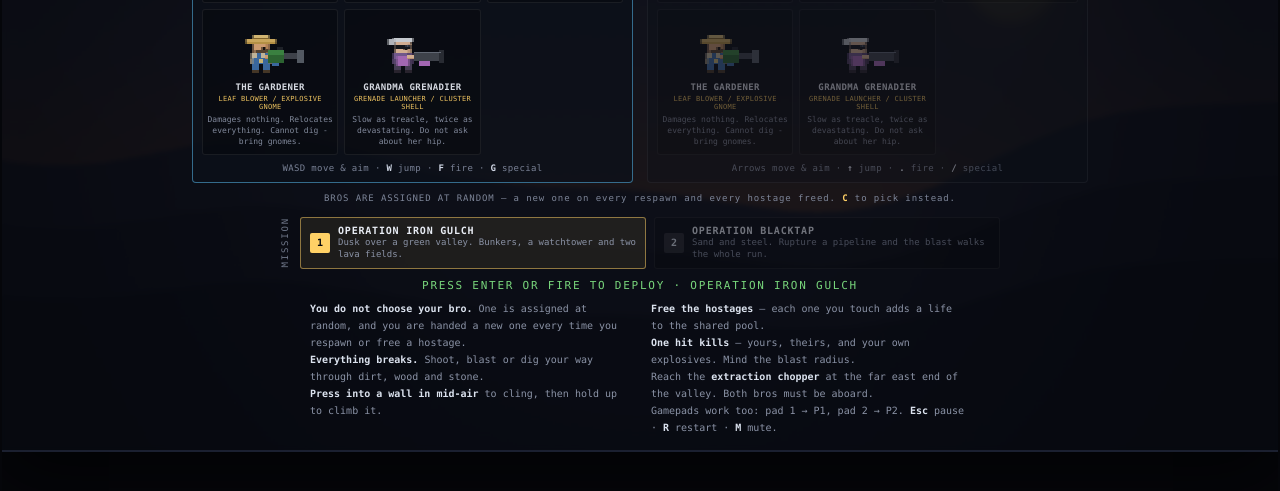
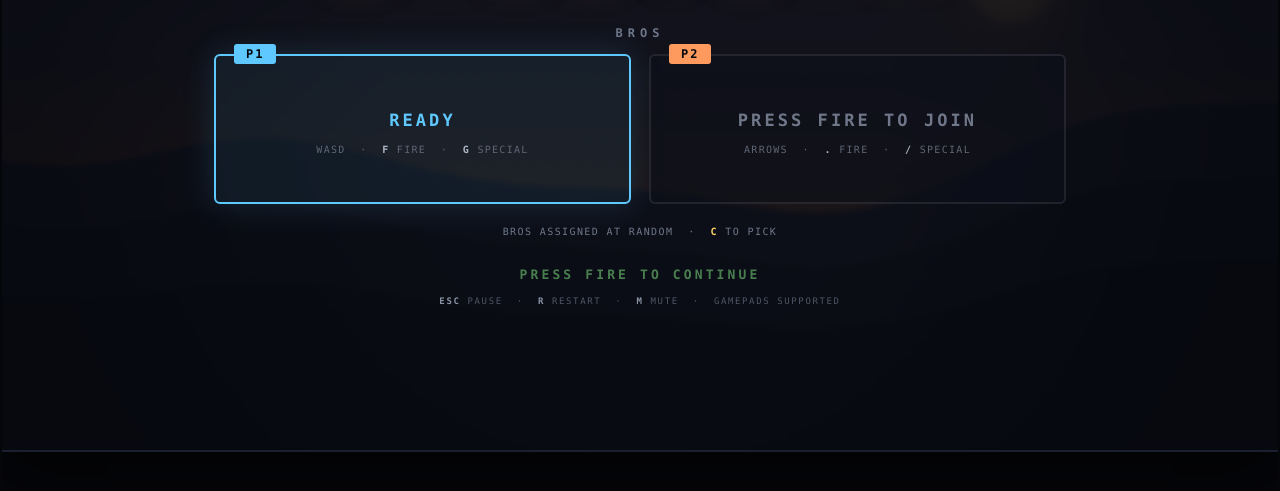
Before and after one commit to initfive/brostorm, a plain HTML site: page index.html in a window 1280 px wide. Shown: the part 309-800 px from the top of the page. Drawn offline with Linux system fonts and the light colour scheme; animation ran at ten frames a second.

Commit message:
Rebuild the main menu as two big steps
The title screen had accreted into one dense page: logo, two roster panels,
ten character cards, a mission strip, a start hint and a six-item briefing.
Split into two quiet steps with far less on each.

Step 1 - BROS
- two large slots, one per player, that light up in the player's colour on
  joining. Nothing else to read
- character cards only appear at all when picking manually

Step 2 - OPERATION
- two large mission cards with the name at 19px, chosen with left/right or
  the number keys, escape to step back

Presentation
- logo roughly doubled, with a stacked shadow
- briefing list dropped entirely; the rules are in the README where they can
  be read properly, and the controls stay on the slot that owns them
- one small footnote line for the global keys

Fixes found while testing
- panel visibility and the hint text were computed before the step handler
  ran, so both described the previous frame's state. Input is now handled
  first and the screen drawn from the result
- in manual pick mode, the fire press that locked in your bro also advanced
  the menu, skipping the roster entirely. Any press that joins or locks is
  consumed by that action
- the "locked" class lost its styling when the old title CSS was stripped, so
  locking in had no visual state. Caught by checking every class the JS
  toggles against the stylesheet

Co-Authored-By: Claude Opus 4.8 <noreply@anthropic.com>

```diff
--- a/css/style.css
+++ b/css/style.css
@@ -216,107 +216,44 @@ html, body {
   color: #8b93a6;
 }
 
-.slots {
-  display: grid;
-  grid-template-columns: 1fr 1fr;
-  gap: 14px;
-}
 
-.slot {
-  border: 1px solid rgba(255, 255, 255, 0.1);
-  background: rgba(12, 16, 26, 0.75);
-  border-radius: 4px;
-  padding: 9px;
-  opacity: 0.5;
-  transition: opacity 0.18s, border-color 0.18s, box-shadow 0.18s;
-}
-.slot.joined { opacity: 1; }
-#p1-panel.joined { border-color: rgba(94, 200, 255, 0.5); }
-#p2-panel.joined { border-color: rgba(255, 154, 94, 0.5); }
-#p1-panel.locked { box-shadow: 0 0 0 1px var(--p1), 0 0 22px rgba(94, 200, 255, 0.22); }
-#p2-panel.locked { box-shadow: 0 0 0 1px var(--p2), 0 0 22px rgba(255, 154, 94, 0.22); }
 
-.slot header {
-  display: flex;
-  justify-content: space-between;
-  align-items: center;
-  margin-bottom: 8px;
-  font-size: 9px;
-  letter-spacing: 0.14em;
-}
-.badge {
-  padding: 2px 6px;
-  border-radius: 2px;
-  font-weight: 700;
-  color: #06080e;
-}
-.badge.p1 { background: var(--p1); }
-.badge.p2 { background: var(--p2); }
-.slot-status { color: #7d8598; }
 
-.cards { display: grid; grid-template-columns: repeat(3, 1fr); gap: 6px; }
 
-.card {
-  border: 1px solid rgba(255, 255, 255, 0.08);
-  border-radius: 3px;
-  padding: 6px 4px;
-  background: rgba(0, 0, 0, 0.3);
-  opacity: 0.42;
-  transition: opacity 0.15s, transform 0.15s, background 0.15s;
-}
-.card.active {
-  opacity: 1;
-  background: rgba(255, 209, 102, 0.09);
-  border-color: rgba(255, 209, 102, 0.45);
-  transform: translateY(-2px);
-}
 
-.portrait {
-  width: 100%;
-  max-width: 104px;
-  height: 62px;
-  image-rendering: pixelated;
-  display: block;
-  margin: 0 auto 4px;
-}
 
-.card-name { font-size: 9px; font-weight: 700; letter-spacing: 0.04em; line-height: 1.2; }
-.card-tag { font-size: 7px; color: var(--gold); margin: 2px 0 3px; letter-spacing: 0.04em; line-height: 1.25; }
-.card-blurb { font-size: 8px; color: #98a0b2; line-height: 1.35; }
 
-.keys {
-  margin-top: 8px;
-  font-size: 9px;
-  color: #798195;
-  letter-spacing: 0.04em;
-}
-.keys b { color: #cfd6e4; }
 
-#start-hint {
-  margin: 10px 0 8px;
-  font-size: 11px;
-  letter-spacing: 0.16em;
-  color: #8b93a6;
-}
+
+
+
+
+
+
+
+
+
+
+
+
+
+
+
+
+
+
+
+
+
+
 #start-hint.ready {
   color: var(--good);
   animation: pulse 1s ease-in-out infinite;
 }
 @keyframes pulse { 50% { opacity: 0.4; } }
 
-.briefing {
-  list-style: none;
-  padding: 0;
-  margin: 0 auto;
-  max-width: 660px;
-  text-align: left;
-  font-size: 10px;
-  line-height: 1.7;
-  color: #8b93a6;
-  columns: 2;
-  column-gap: 22px;
-}
-.briefing b { color: #dbe2ee; }
+
+
 
 .panel-screen { text-align: center; padding: 20px; }
 .panel-screen h2 {
@@ -353,77 +290,26 @@ html, body {
 
 /* ------------------------------------------------------- mission select --- */
 
-.mission-bar {
-  display: flex;
-  align-items: center;
-  gap: 10px;
-  margin: 14px auto 0;
-  max-width: 720px;
-}
 
-.mission-label {
-  font-size: 9px;
-  letter-spacing: 0.2em;
-  color: #6f7789;
-  writing-mode: vertical-rl;
-  text-orientation: mixed;
-  transform: rotate(180deg);
-}
 
-#missions {
-  display: grid;
-  grid-template-columns: 1fr 1fr;
-  gap: 8px;
-  flex: 1;
-}
 
-.mission {
-  display: grid;
-  grid-template-columns: auto 1fr;
-  grid-template-rows: auto auto;
-  column-gap: 8px;
-  align-items: center;
-  text-align: left;
-  padding: 7px 9px;
-  border: 1px solid rgba(255, 255, 255, 0.08);
-  border-radius: 3px;
-  background: rgba(0, 0, 0, 0.3);
-  opacity: 0.45;
-  transition: opacity 0.15s, border-color 0.15s, background 0.15s;
-}
 
-.mission.active {
-  opacity: 1;
-  border-color: rgba(255, 209, 102, 0.5);
-  background: rgba(255, 209, 102, 0.08);
-}
 
-.mkey {
-  grid-row: 1 / 3;
-  width: 20px;
-  height: 20px;
-  display: grid;
-  place-items: center;
-  border-radius: 2px;
-  background: rgba(255, 255, 255, 0.12);
-  font-size: 10px;
-  font-weight: 700;
-  color: #dbe2ee;
-}
 
-.mission.active .mkey { background: var(--gold); color: #06080e; }
-.mission b { font-size: 10px; letter-spacing: 0.08em; }
-.mblurb { font-size: 9px; color: #8b93a6; line-height: 1.4; }
+
+
+
+
+
+
+
+
+
 
 /* --------------------------------------------------- random bro rotation --- */
 
-#bro-mode {
-  margin: 10px 0 0;
-  font-size: 9px;
-  letter-spacing: 0.1em;
-  color: #7d8598;
-}
-#bro-mode b { color: var(--gold); }
+
+
 
 /* In rotation mode the cards are a roster, not a menu: no selection, no
    hover affordance, everything shown at equal weight. */
@@ -435,3 +321,236 @@ html, body {
   opacity: 0.92;
 }
 #screens.random-bros .card-blurb { color: #8b93a6; }
+
+/* ==========================================================================
+   MAIN MENU
+   Two steps, each one big and quiet: who is playing, then where they go.
+   ========================================================================== */
+
+#title {
+  width: 100%;
+  max-width: 900px;
+  padding: 24px;
+  text-align: center;
+}
+
+.logo {
+  margin: 0;
+  font-size: clamp(46px, 9vw, 104px);
+  line-height: 0.92;
+  letter-spacing: 0.14em;
+  font-weight: 800;
+  color: var(--gold);
+  text-shadow:
+    0 4px 0 #92501d,
+    0 8px 0 #5e3411,
+    0 16px 42px rgba(255, 145, 40, 0.42);
+}
+
+.subtitle {
+  margin: 12px 0 30px;
+  font-size: 11px;
+  letter-spacing: 0.52em;
+  color: #7d8598;
+}
+
+.stage-title {
+  margin: 0 0 14px;
+  font-size: 12px;
+  letter-spacing: 0.42em;
+  font-weight: 700;
+  color: #6f7789;
+}
+
+.menu-stage { animation: stagein 0.22s ease-out; }
+@keyframes stagein {
+  from { opacity: 0; transform: translateY(6px); }
+  to   { opacity: 1; transform: none; }
+}
+
+/* ------------------------------------------------------------- players --- */
+
+.big-slots {
+  display: grid;
+  grid-template-columns: 1fr 1fr;
+  gap: 18px;
+}
+
+.slot {
+  position: relative;
+  min-height: 150px;
+  display: flex;
+  flex-direction: column;
+  align-items: center;
+  justify-content: center;
+  gap: 14px;
+  padding: 26px 18px 20px;
+  border: 2px solid rgba(255, 255, 255, 0.09);
+  border-radius: 6px;
+  background: rgba(12, 16, 26, 0.6);
+  transition: border-color 0.18s, background 0.18s, box-shadow 0.18s;
+}
+
+.slot-tag {
+  position: absolute;
+  top: -12px;
+  left: 18px;
+  padding: 3px 12px;
+  border-radius: 3px;
+  font-size: 12px;
+  font-weight: 800;
+  letter-spacing: 0.16em;
+  color: #06080e;
+  background: #3a4150;
+}
+.slot-tag.p1 { background: var(--p1); }
+.slot-tag.p2 { background: var(--p2); }
+
+.slot-status {
+  font-size: 17px;
+  font-weight: 700;
+  letter-spacing: 0.18em;
+  color: #6f7789;
+}
+
+#p1-panel.joined { border-color: var(--p1); background: rgba(94, 200, 255, 0.07); }
+#p2-panel.joined { border-color: var(--p2); background: rgba(255, 154, 94, 0.07); }
+#p1-panel.joined { box-shadow: 0 0 34px rgba(94, 200, 255, 0.16); }
+#p2-panel.joined { box-shadow: 0 0 34px rgba(255, 154, 94, 0.16); }
+#p1-panel.joined .slot-status { color: var(--p1); }
+#p2-panel.joined .slot-status { color: var(--p2); }
+
+.slot-keys {
+  font-size: 10px;
+  letter-spacing: 0.13em;
+  color: #5f6675;
+}
+.slot-keys b { color: #aeb6c6; }
+
+#bro-mode {
+  margin: 22px 0 0;
+  font-size: 10px;
+  letter-spacing: 0.14em;
+  color: #6f7789;
+}
+#bro-mode b { color: var(--gold); }
+
+/* character cards, only shown when picking manually */
+.cards { display: none; }
+#screens.pick-bros .cards {
+  display: grid;
+  grid-template-columns: repeat(5, 1fr);
+  gap: 5px;
+  width: 100%;
+}
+#screens.pick-bros .slot { min-height: 0; }
+.card {
+  border: 1px solid rgba(255, 255, 255, 0.08);
+  border-radius: 3px;
+  padding: 4px 2px;
+  background: rgba(0, 0, 0, 0.32);
+  opacity: 0.38;
+  transition: opacity 0.14s, background 0.14s;
+}
+.card.active {
+  opacity: 1;
+  background: rgba(255, 209, 102, 0.1);
+  border-color: rgba(255, 209, 102, 0.5);
+}
+.portrait { width: 100%; height: 40px; image-rendering: pixelated; display: block; }
+.card-name { font-size: 7px; font-weight: 700; line-height: 1.2; margin-top: 2px; }
+.card-tag, .card-blurb { display: none; }
+
+/* ----------------------------------------------------------- operation --- */
+
+#missions {
+  display: grid;
+  grid-template-columns: 1fr 1fr;
+  gap: 18px;
+}
+
+.mission {
+  position: relative;
+  min-height: 132px;
+  display: flex;
+  flex-direction: column;
+  align-items: flex-start;
+  justify-content: center;
+  gap: 8px;
+  padding: 24px 22px;
+  text-align: left;
+  border: 2px solid rgba(255, 255, 255, 0.09);
+  border-radius: 6px;
+  background: rgba(12, 16, 26, 0.6);
+  opacity: 0.5;
+  transition: opacity 0.16s, border-color 0.16s, background 0.16s, box-shadow 0.16s;
+}
+
+.mission.active {
+  opacity: 1;
+  border-color: var(--gold);
+  background: rgba(255, 209, 102, 0.08);
+  box-shadow: 0 0 34px rgba(255, 209, 102, 0.16);
+}
+
+.mkey {
+  position: absolute;
+  top: -12px;
+  left: 20px;
+  width: 24px;
+  height: 24px;
+  display: grid;
+  place-items: center;
+  border-radius: 3px;
+  background: #3a4150;
+  font-size: 12px;
+  font-weight: 800;
+  color: #06080e;
+}
+.mission.active .mkey { background: var(--gold); }
+
+.mission b {
+  font-size: 19px;
+  font-weight: 800;
+  letter-spacing: 0.1em;
+  line-height: 1.15;
+}
+.mblurb {
+  font-size: 11px;
+  line-height: 1.55;
+  color: #8b93a6;
+}
+
+/* --------------------------------------------------------------- hints --- */
+
+#start-hint {
+  margin: 30px 0 0;
+  font-size: 13px;
+  font-weight: 700;
+  letter-spacing: 0.24em;
+  color: #7d8598;
+}
+#start-hint.ready {
+  color: var(--good);
+  animation: pulse 1.05s ease-in-out infinite;
+}
+
+.footnote {
+  margin: 14px 0 0;
+  font-size: 9px;
+  letter-spacing: 0.18em;
+  color: #4f5665;
+}
+.footnote b { color: #8a93a5; }
+
+@media (max-width: 760px) {
+  .big-slots, #missions { grid-template-columns: 1fr; }
+}
+
+/* Locked in while picking manually: the slot commits to gold. */
+#screens.pick-bros .slot.locked {
+  border-color: var(--gold);
+  background: rgba(255, 209, 102, 0.08);
+  box-shadow: 0 0 34px rgba(255, 209, 102, 0.16);
+}
+#screens.pick-bros .slot.locked .slot-status { color: var(--gold); }
--- a/index.html
+++ b/index.html
@@ -46,40 +46,39 @@
     <!-- title / character select -->
     <section id="title">
       <h1 class="logo">BROSTORM</h1>
-      <p class="subtitle">TWO-PLAYER RUN &amp; GUN · FULLY DESTRUCTIBLE TERRAIN</p>
+      <p class="subtitle">TWO-PLAYER RUN &amp; GUN</p>
 
-      <div class="slots">
-        <div id="p1-panel" class="slot joined">
-          <header><span class="badge p1">PLAYER 1</span><span class="slot-status">CHOOSING…</span></header>
-          <div id="p1-cards" class="cards"></div>
-          <footer class="keys">WASD move &amp; aim · <b>W</b> jump · <b>F</b> fire · <b>G</b> special</footer>
+      <!-- step 1: who is playing -->
+      <div id="stage-players" class="menu-stage">
+        <h2 class="stage-title">BROS</h2>
+        <div class="big-slots">
+          <div id="p1-panel" class="slot">
+            <div class="slot-tag p1">P1</div>
+            <div class="slot-status">PRESS FIRE TO JOIN</div>
+            <div id="p1-cards" class="cards"></div>
+            <div class="slot-keys">WASD &nbsp;·&nbsp; <b>F</b> FIRE &nbsp;·&nbsp; <b>G</b> SPECIAL</div>
+          </div>
+          <div id="p2-panel" class="slot">
+            <div class="slot-tag p2">P2</div>
+            <div class="slot-status">PRESS FIRE TO JOIN</div>
+            <div id="p2-cards" class="cards"></div>
+            <div class="slot-keys">ARROWS &nbsp;·&nbsp; <b>.</b> FIRE &nbsp;·&nbsp; <b>/</b> SPECIAL</div>
+          </div>
         </div>
-
-        <div id="p2-panel" class="slot">
-          <header><span class="badge p2">PLAYER 2</span><span class="slot-status">PRESS FIRE TO JOIN</span></header>
-          <div id="p2-cards" class="cards"></div>
-          <footer class="keys">Arrows move &amp; aim · <b>↑</b> jump · <b>.</b> fire · <b>/</b> special</footer>
-        </div>
+        <p id="bro-mode"></p>
       </div>
 
-      <p id="bro-mode"></p>
-
-      <div class="mission-bar">
-        <span class="mission-label">MISSION</span>
+      <!-- step 2: where -->
+      <div id="stage-operation" class="menu-stage hidden">
+        <h2 class="stage-title">OPERATION</h2>
         <div id="missions"></div>
       </div>
 
-      <p id="start-hint">PICK YOUR BRO · LEFT/RIGHT TO BROWSE · FIRE TO LOCK IN</p>
-
-      <ul class="briefing">
-        <li><b>You do not choose your bro.</b> One is assigned at random, and you are handed a new one every time you respawn or free a hostage.</li>
-        <li><b>Everything breaks.</b> Shoot, blast or dig your way through dirt, wood and stone.</li>
-        <li><b>Press into a wall in mid-air</b> to cling, then hold up to climb it.</li>
-        <li><b>Free the hostages</b> — each one you touch adds a life to the shared pool.</li>
-        <li><b>One hit kills</b> — yours, theirs, and your own explosives. Mind the blast radius.</li>
-        <li>Reach the <b>extraction chopper</b> at the far east end of the valley. Both bros must be aboard.</li>
-        <li>Gamepads work too: pad 1 → P1, pad 2 → P2. <b>Esc</b> pause · <b>R</b> restart · <b>M</b> mute.</li>
-      </ul>
+      <p id="start-hint">PRESS FIRE TO JOIN</p>
+      <p class="footnote">
+        <b>ESC</b> PAUSE &nbsp;·&nbsp; <b>R</b> RESTART &nbsp;·&nbsp; <b>M</b> MUTE
+        &nbsp;·&nbsp; GAMEPADS SUPPORTED
+      </p>
     </section>
 
     <!-- pause -->
--- a/js/game.js
+++ b/js/game.js
@@ -44,6 +44,7 @@ class Game {
     this.ctls = [makeControl(), makeControl()];
     this.levelIndex = 0;
     this.randomBros = true;     // the roster is a rotation, not a loadout
+    this.menuStage = 'players';
     this.charBag = [];
     this.slowCd = 0;
   }
@@ -591,7 +592,9 @@ const UI = {
       cards: [id('p1-cards'), id('p2-cards')],
       startHint: id('start-hint'),
       missions: id('missions'),
-      broMode: id('bro-mode')
+      broMode: id('bro-mode'),
+      stagePlayers: id('stage-players'),
+      stageOperation: id('stage-operation')
     };
     this.buildCards(0);
     this.buildCards(1);
@@ -659,6 +662,7 @@ const UI = {
 
   setScreen(name) {
     this.screen = name;
+    if (name === 'title' && this.game) this.game.menuStage = 'players';
     for (const k of ['title', 'paused', 'win', 'over']) {
       this.el[k].classList.toggle('hidden', name !== k);
     }
@@ -684,63 +688,107 @@ const UI = {
     }
   },
 
-  // Title screen: join, pick a character, lock in.
+  // Title screen. Two steps: who is playing, then where they are going.
+  // Input is handled first and the screen is drawn from the resulting state,
+  // so nothing on screen is ever a frame behind what the menu actually is.
   updateTitle(game) {
-    let anyLocked = false, allLocked = true, joinedCount = 0;
+    if (keyHit.has('KeyC')) {
+      game.randomBros = !game.randomBros;
+      sfx('select');
+    }
+    const rnd = game.randomBros;
 
-    for (let i = 0; i < LEVELS.length && i < 9; i++) {
+    if (game.menuStage === 'players') this.stepPlayers(game, rnd);
+    else this.stepOperation(game);
+
+    // --- render from final state ---
+    const onPlayers = game.menuStage === 'players';
+    this.el.screens.classList.toggle('pick-bros', !rnd);
+    this.el.stagePlayers.classList.toggle('hidden', !onPlayers);
+    this.el.stageOperation.classList.toggle('hidden', onPlayers);
+    this.el.broMode.innerHTML = rnd
+      ? 'BROS ASSIGNED AT RANDOM &nbsp;·&nbsp; <b>C</b> TO PICK'
+      : 'PICKING MANUALLY &nbsp;·&nbsp; <b>C</b> FOR RANDOM';
+
+    let hint, ready;
+    if (onPlayers) {
+      let joined = 0, allLocked = true;
+      for (let i = 0; i < 2; i++) {
+        this.renderSlot(i, game.sel[i], rnd);
+        if (game.sel[i].joined) { joined++; if (!game.sel[i].locked) allLocked = false; }
+      }
+      ready = joined > 0 && allLocked;
+      hint = ready ? 'PRESS FIRE TO CONTINUE'
+        : joined > 0 ? 'LOCK IN YOUR BRO' : 'PRESS FIRE TO JOIN';
+    } else {
+      this.renderMissions(game);
+      ready = true;
+      hint = 'FIRE TO DEPLOY  ·  LEFT/RIGHT TO CHOOSE';
+    }
+    this.el.startHint.textContent = hint;
+    this.el.startHint.classList.toggle('ready', ready);
+  },
+
+  stepPlayers(game, rnd) {
+    // Any press that joins or locks in is consumed by that action. Without
+    // this, one tap of fire both confirms your bro and skips the whole step.
+    let consumed = false;
+
+    for (let i = 0; i < 2; i++) {
+      const c = game.ctls[i], s = game.sel[i];
+      if (!s.joined) {
+        if (c.fireP || c.jumpP || c.startP) {
+          s.joined = true;
+          s.locked = rnd;
+          consumed = true;
+          sfx('confirm');
+        }
+      } else if (rnd) {
+        s.locked = true;
+      } else if (!s.locked) {
+        if (c.leftP) { s.char = (s.char + CHARS.length - 1) % CHARS.length; sfx('select'); }
+        if (c.rightP) { s.char = (s.char + 1) % CHARS.length; sfx('select'); }
+        if (c.fireP || c.jumpP) { s.locked = true; consumed = true; sfx('confirm'); }
+      } else if (c.specialP) {
+        s.locked = false;
+      }
+    }
+
+    let joined = 0, allLocked = true;
+    for (const s of game.sel) {
+      if (s.joined) { joined++; if (!s.locked) allLocked = false; }
+    }
+    // The keypress that joins must not also advance the menu.
+    if (joined > 0 && allLocked && !consumed &&
+      (keyHit.has('Enter') || game.ctls[0].fireP || game.ctls[1].fireP ||
+        game.ctls[0].startP || game.ctls[1].startP)) {
+      game.menuStage = 'operation';
+      sfx('confirm');
+    }
+  },
+
+  stepOperation(game) {
+    const n = LEVELS.length;
+    for (let i = 0; i < 2; i++) {
+      const c = game.ctls[i];
+      if (c.leftP) { game.levelIndex = (game.levelIndex + n - 1) % n; sfx('select'); }
+      if (c.rightP) { game.levelIndex = (game.levelIndex + 1) % n; sfx('select'); }
+    }
+    for (let i = 0; i < n && i < 9; i++) {
       if (keyHit.has('Digit' + (i + 1)) || keyHit.has('Numpad' + (i + 1))) {
         game.levelIndex = i;
         sfx('select');
       }
     }
-    this.renderMissions(game);
 
-    if (keyHit.has('KeyC')) {
-      game.randomBros = !game.randomBros;
+    if (keyHit.has('Escape') || game.ctls[0].specialP || game.ctls[1].specialP) {
+      game.menuStage = 'players';
       sfx('select');
+      return;
     }
-    const rnd = game.randomBros;
-    this.el.screens.classList.toggle('random-bros', rnd);
-    if (this.el.broMode) {
-      this.el.broMode.innerHTML = rnd
-        ? 'BROS ARE ASSIGNED AT RANDOM — a new one on every respawn and every '
-        + 'hostage freed. <b>C</b> to pick instead.'
-        : 'PICKING YOUR OWN BRO. <b>C</b> for the authentic random rotation.';
-    }
-
-    for (let i = 0; i < 2; i++) {
-      const c = game.ctls[i], s = game.sel[i];
-      if (!s.joined) {
-        if (c.fireP || c.jumpP || c.startP) { s.joined = true; sfx('select'); }
-      } else {
-        joinedCount++;
-        if (rnd) {
-          // nothing to choose - joining is the whole ceremony
-          s.locked = true;
-          anyLocked = true;
-        } else if (!s.locked) {
-          if (c.leftP) { s.char = (s.char + CHARS.length - 1) % CHARS.length; sfx('select'); }
-          if (c.rightP) { s.char = (s.char + 1) % CHARS.length; sfx('select'); }
-          if (c.fireP || c.jumpP) { s.locked = true; sfx('confirm'); }
-          allLocked = false;
-        } else {
-          anyLocked = true;
-          if (c.specialP) { s.locked = false; sfx('select'); }
-        }
-      }
-      this.renderSlot(i, s, rnd);
-    }
-
-    const ready = joinedCount > 0 && allLocked && anyLocked;
-    this.el.startHint.textContent = ready
-      ? 'PRESS ENTER OR FIRE TO DEPLOY  ·  ' + LEVELS[game.levelIndex].name
-      : rnd ? 'PRESS FIRE TO JOIN'
-        : 'PICK YOUR BRO  ·  LEFT/RIGHT TO BROWSE  ·  FIRE TO LOCK IN';
-    this.el.startHint.classList.toggle('ready', ready);
-
-    if (ready && (keyHit.has('Enter') || game.ctls[0].startP || game.ctls[1].startP ||
-      game.ctls[0].fireP || game.ctls[1].fireP)) {
+    if (keyHit.has('Enter') || game.ctls[0].fireP || game.ctls[1].fireP ||
+      game.ctls[0].startP || game.ctls[1].startP ||
+      game.ctls[0].jumpP || game.ctls[1].jumpP) {
       audioResume();
       sfx('confirm');
       game.start();
@@ -757,7 +805,7 @@ const UI = {
     }
     panel.querySelector('.slot-status').textContent =
       !s.joined ? 'PRESS FIRE TO JOIN'
-        : rnd ? 'IN THE ROTATION' : s.locked ? 'READY' : 'CHOOSING…';
+        : rnd ? 'READY' : s.locked ? 'READY' : 'CHOOSING…';
   },
 
   // Per-frame in-game HUD.
```
Also changed, not shown: 1 other file.
